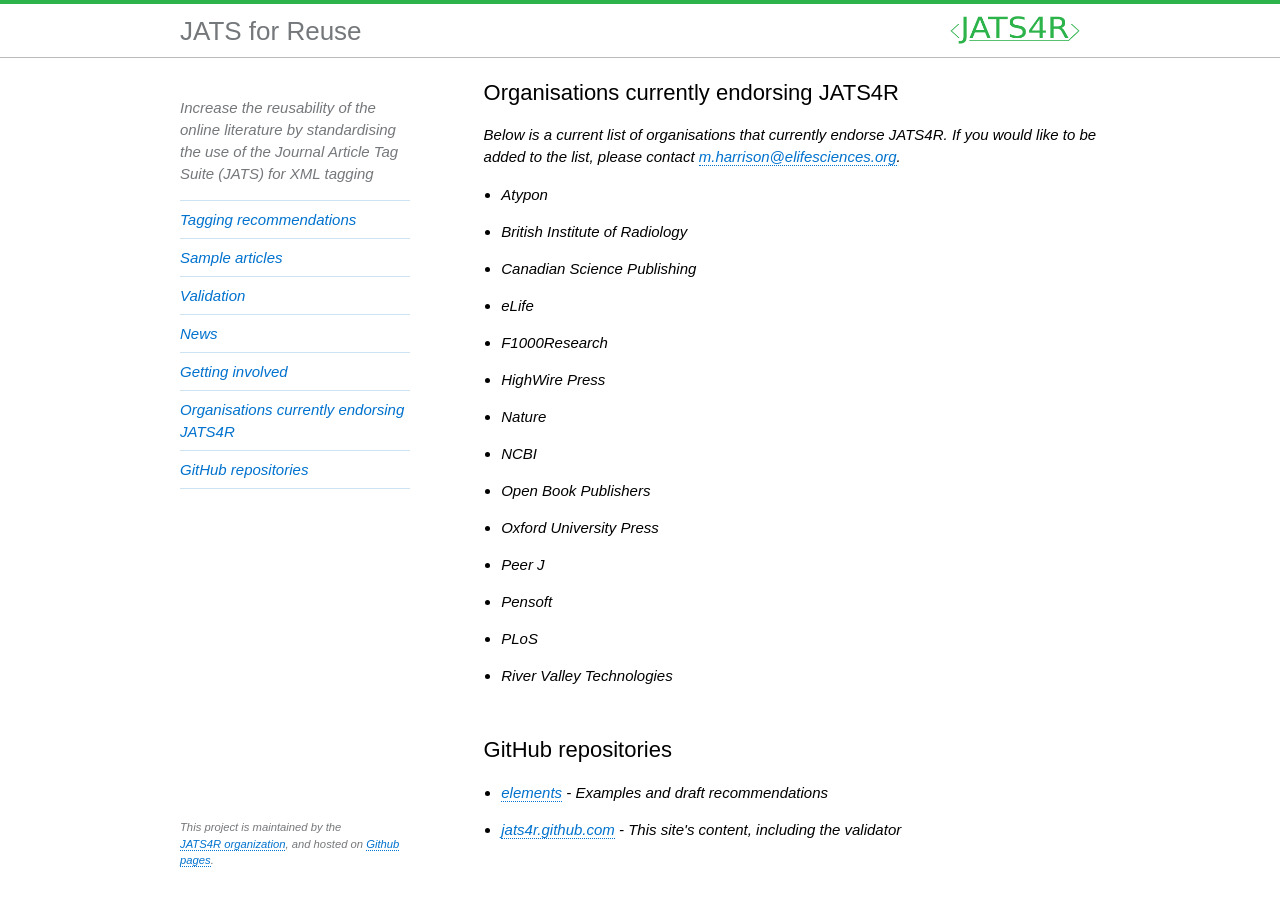
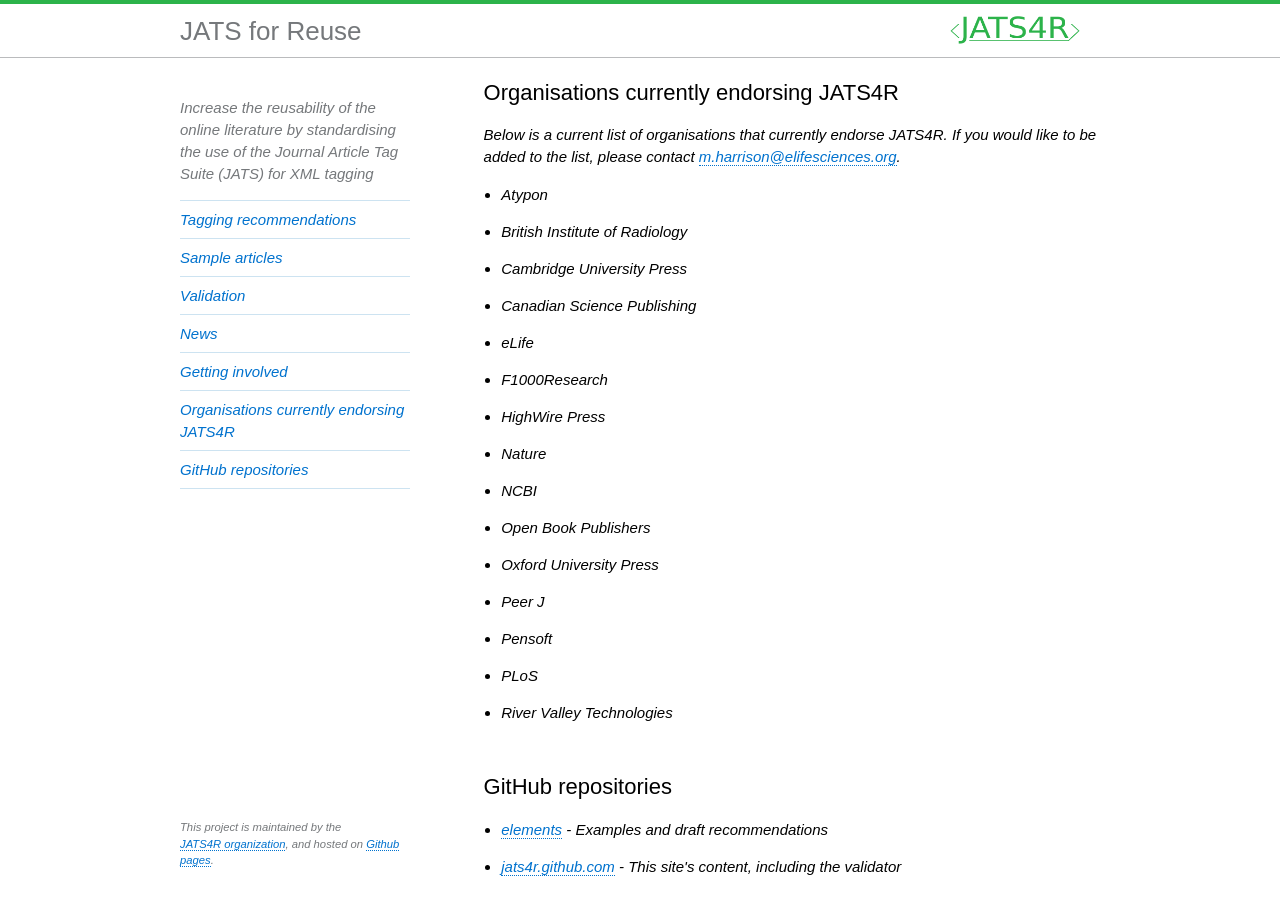
Before and after one commit to JATS4R/old-website, a Jekyll site: the page index.html, which Jekyll copies as it is, in a window 1280 px wide and 900 px high, scrolled down 1565 px. Built offline with Jekyll 4.4.1, drawn with Linux system fonts in a browser that asks for light colours; some web fonts are replaced.

Commit message:
Adding Cambridge University Press to endorsements

```diff
--- a/index.html
+++ b/index.html
@@ -128,6 +128,7 @@
           <ul>
             <li>Atypon</li>
             <li>British Institute of Radiology</li>
+            <li>Cambridge University Press</li>
             <li>Canadian Science Publishing</li>
             <li>eLife</li>
             <li>F1000Research</li>
```
